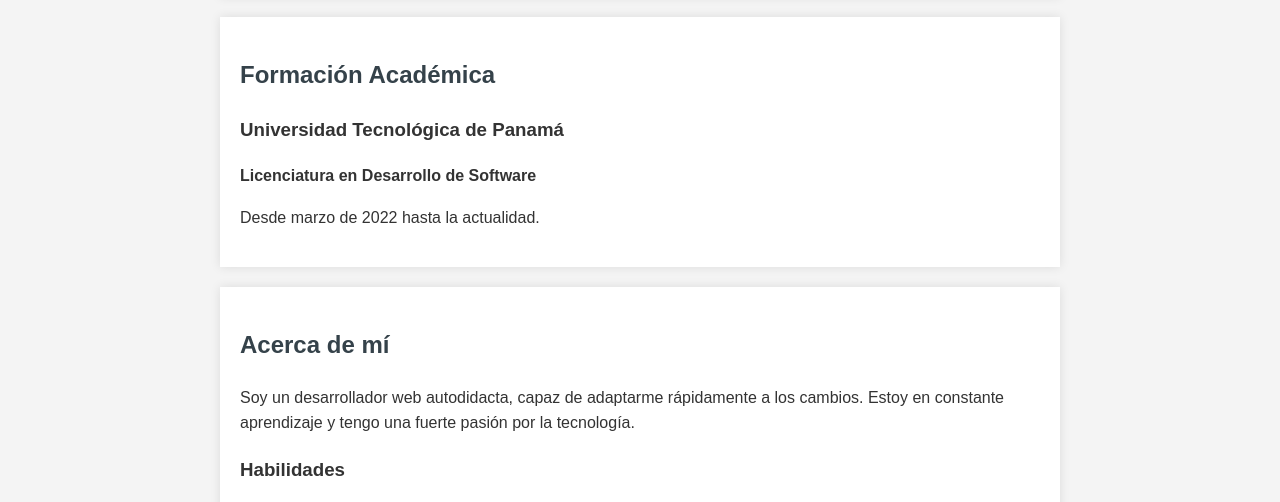
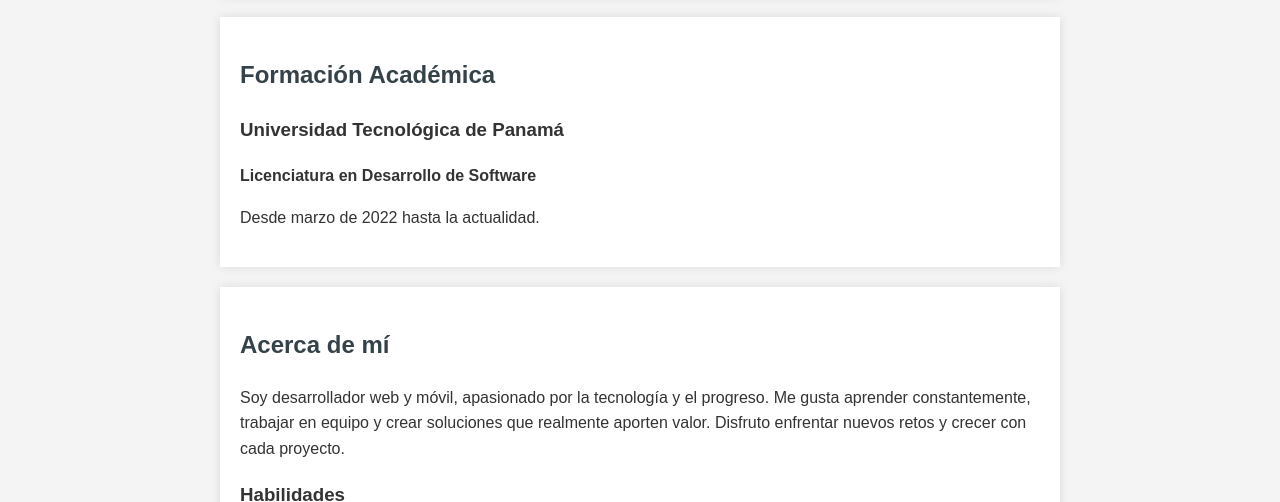
Before and after one commit to Rchungye/DS7_Portafolio, a plain HTML site: page index.html in a window 1280 px wide. Shown: the part 1288-1790 px from the top of the page. Drawn offline with Linux system fonts and the light colour scheme.

Commit message:
Update index.html

```diff
--- a/index.html
+++ b/index.html
@@ -23,7 +23,7 @@
 
     <header>
         <h1 id="typeName"></h1>
-        <p>Desarrollador Web y Movil, apasionado por la tecnología y el progreso.</p>
+        <p>Desarrollador web y móvil, apasionado por la tecnología y el progreso.</p>
         <div class="contact-info">
             <p><strong>Email:</strong> rafaelchung28@hotmail.com</p>
         </div>
@@ -62,8 +62,9 @@
 
     <section id="about">
         <h2>Acerca de mí</h2>
-        <p>Soy un desarrollador web autodidacta, capaz de adaptarme rápidamente a los cambios. Estoy en constante
-            aprendizaje y tengo una fuerte pasión por la tecnología.</p>
+        <p>Soy desarrollador web y móvil, apasionado por la tecnología y el progreso. Me gusta aprender constantemente,
+            trabajar en equipo y crear soluciones que realmente aporten valor. Disfruto enfrentar nuevos retos y crecer
+            con cada proyecto.</p>
         <h3>Habilidades</h3>
         <div class="technologies">
             <div class="marquee">
```
